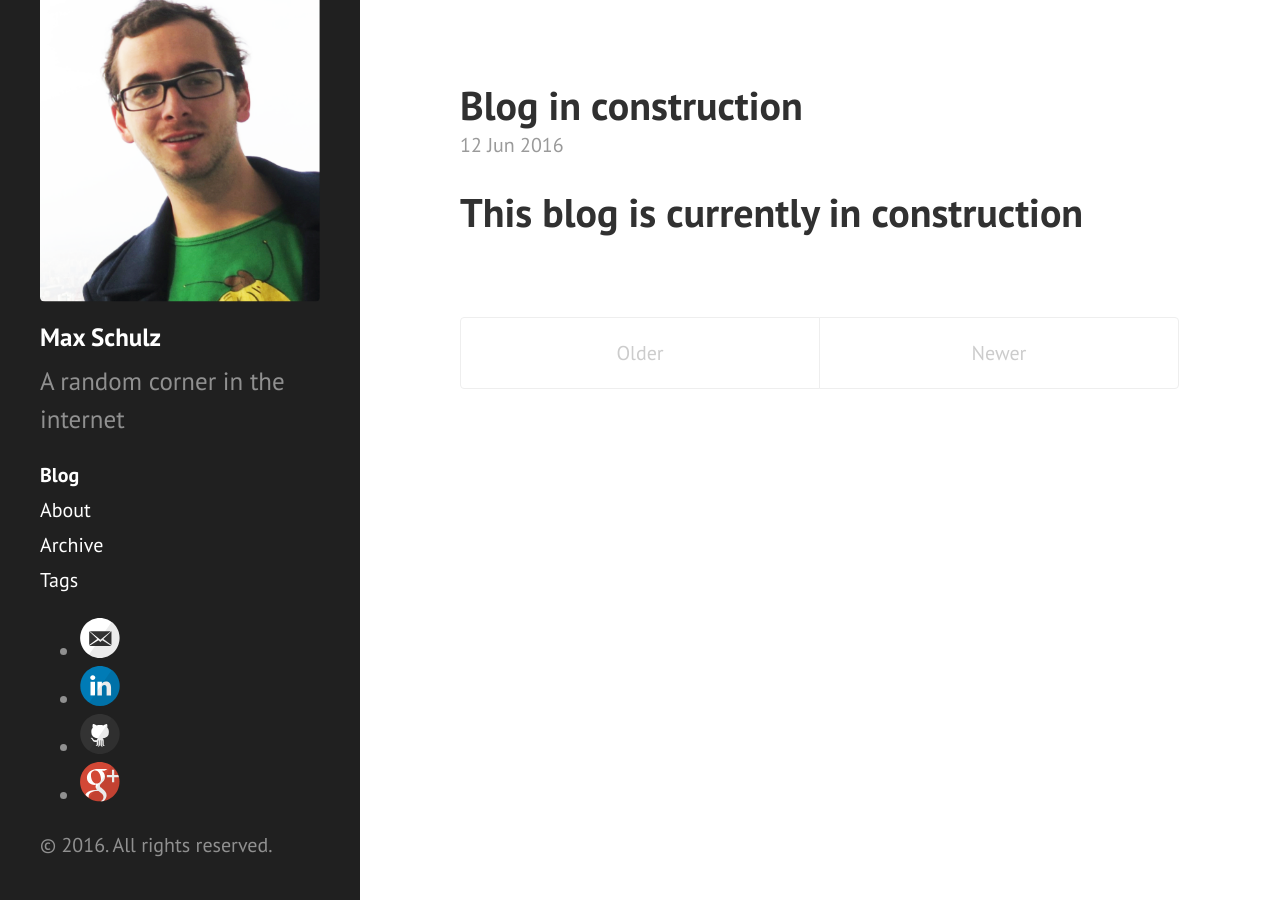
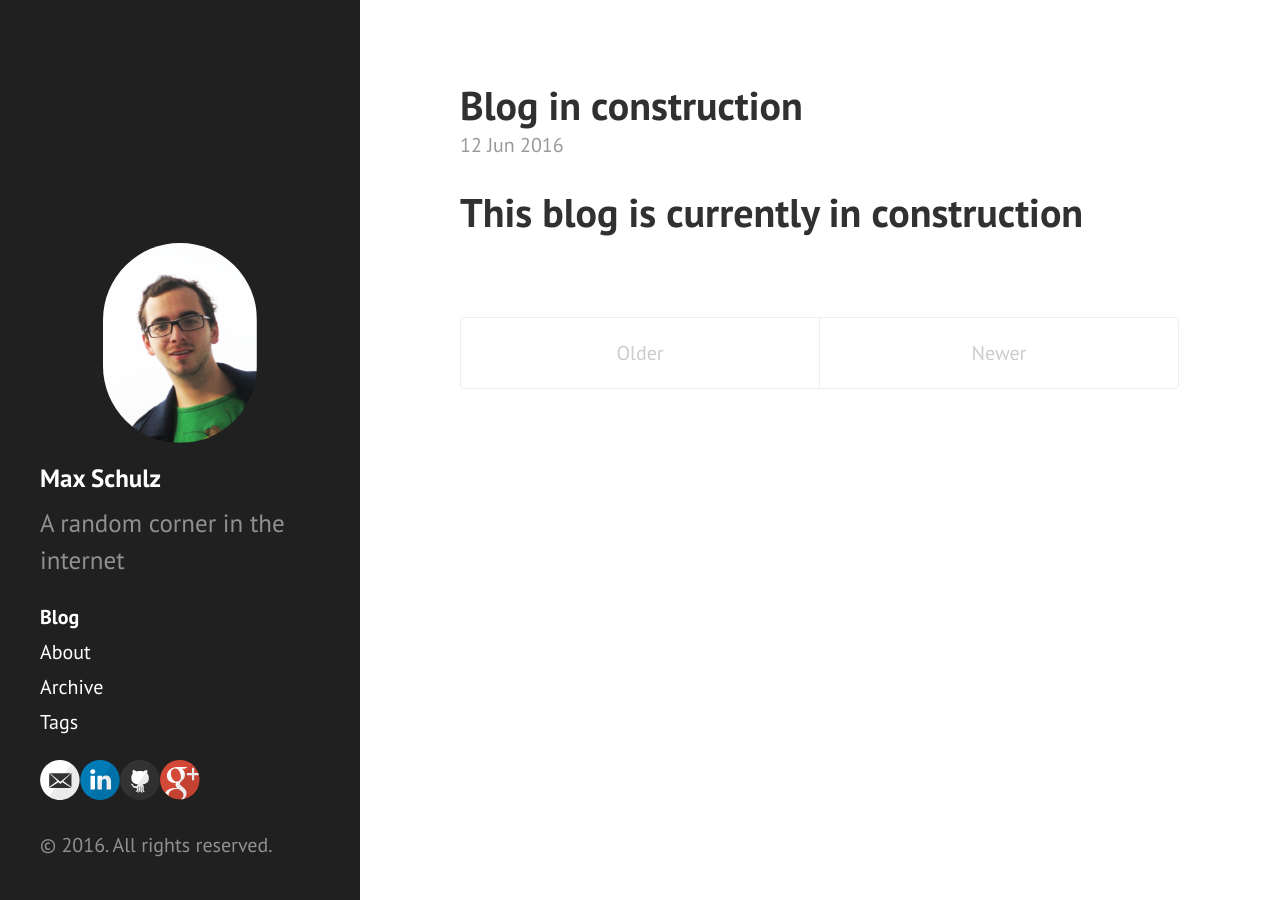
Before and after one commit to schulz-m/schulz-m.github.io, a Jekyll site: the page built from index.html, in a window 1280 px wide. Built offline with Jekyll 4.4.1, drawn with Linux system fonts in a browser that asks for light colours; the list of posts is cut into pages by our own code.

Commit message:
Update sidebar CSS

```diff
--- a/public/css/hyde.css
+++ b/public/css/hyde.css
@@ -83,6 +83,12 @@ html {
   font-size: 3.25rem;
 }
 
+.sidebar-about img.avatar {
+  height: 200px;
+  border-radius: 100px;
+  margin: 0 auto 1rem auto;
+}
+
 /* Sidebar nav */
 .sidebar-nav {
   margin-bottom: 1rem;
@@ -97,6 +103,23 @@ a.sidebar-nav-item:focus {
 }
 .sidebar-nav-item.active {
   font-weight: bold;
+}
+
+.sidebar .copyright {
+}
+
+.sidebar .social-links ul {
+  list-style: none;
+  padding-left: 0;
+  overflow: hidden;
+  width: 175px;
+  margin-left: 0;
+  margin-right: auto;
+}
+
+.sidebar .social-links ul li {
+  float: left;
+  font-size: 1.25rem;
 }
 
 /* Sticky sidebar
```
